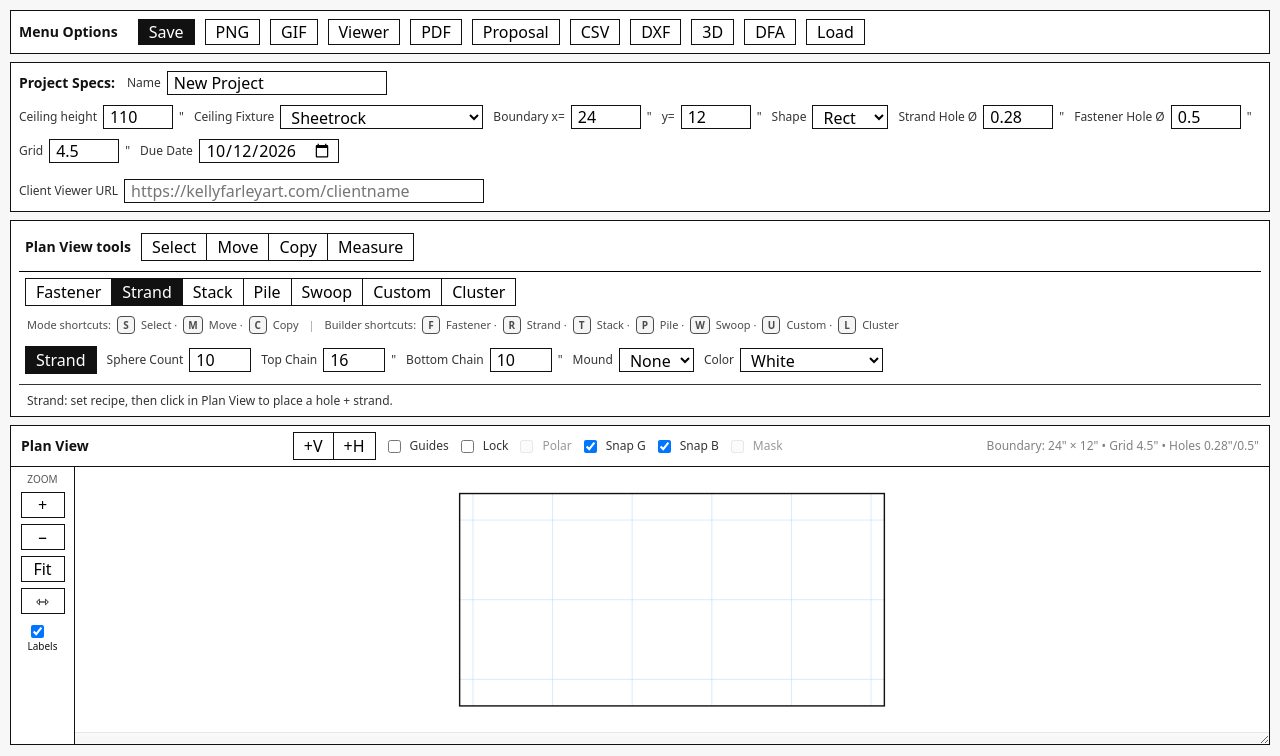
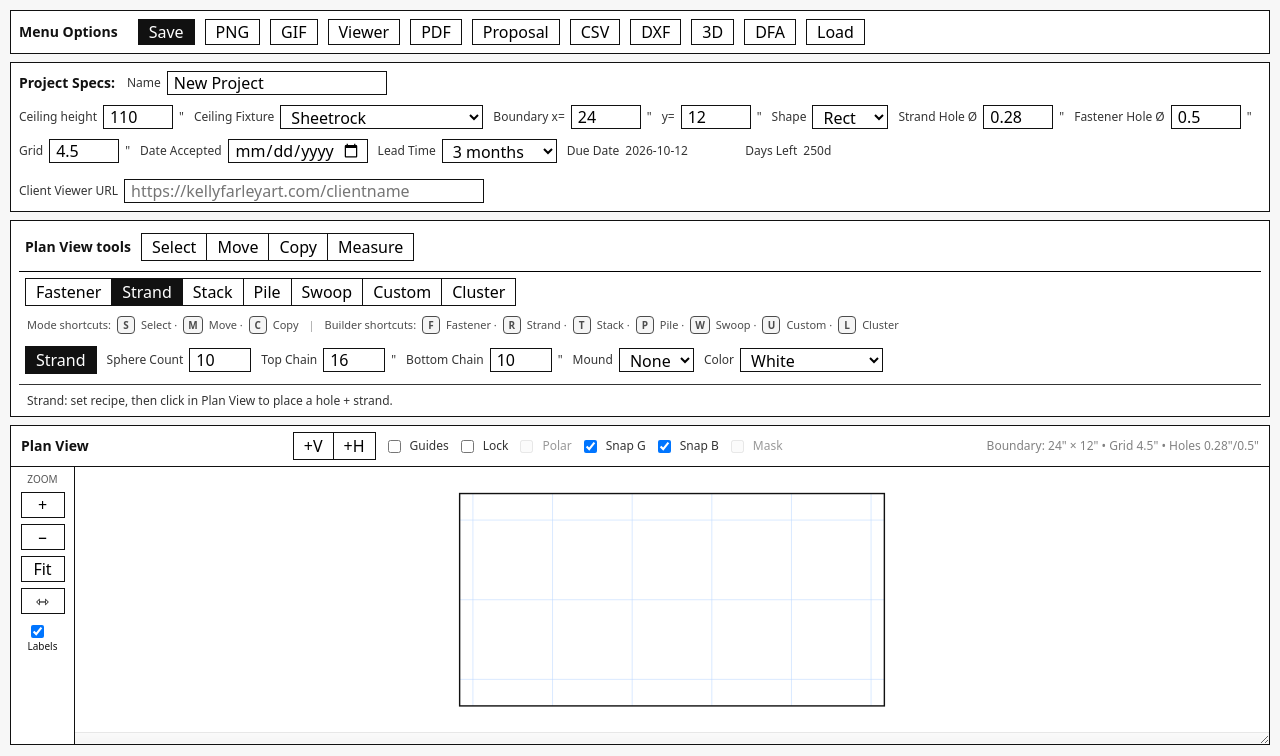
Before and after one commit to kellypfarley-studio/kellyfarleystudio, a React (Vite) app: page / in a window 1280 px wide. Shown: the top 756 px of the page. Built offline with nearby package versions, Linux system fonts and the light colour scheme.

Commit message:
Project specs: date accepted + lead time + countdown

```diff
--- a/src/components/ProjectSpecsBar.tsx
+++ b/src/components/ProjectSpecsBar.tsx
@@ -12,6 +12,35 @@ export type ProjectSpecsBarProps = {
 function num(v: string): number {
   const n = Number(v);
   return Number.isFinite(n) ? n : 0;
+}
+
+function parseIsoDate(value: string): Date | null {
+  const m = /^(\d{4})-(\d{2})-(\d{2})$/.exec(value);
+  if (!m) return null;
+  const y = Number(m[1]);
+  const mo = Number(m[2]) - 1;
+  const d = Number(m[3]);
+  const dt = new Date(y, mo, d);
+  if (Number.isNaN(dt.getTime())) return null;
+  return dt;
+}
+
+function formatIsoDate(dt: Date): string {
+  const y = dt.getFullYear();
+  const m = String(dt.getMonth() + 1).padStart(2, "0");
+  const d = String(dt.getDate()).padStart(2, "0");
+  return `${y}-${m}-${d}`;
+}
+
+function addMonthsClamped(base: Date, months: number): Date {
+  const y = base.getFullYear();
+  const m = base.getMonth();
+  const d = base.getDate();
+  const targetM = m + months;
+  const firstOfTarget = new Date(y, targetM, 1);
+  const lastDay = new Date(firstOfTarget.getFullYear(), firstOfTarget.getMonth() + 1, 0).getDate();
+  const clampedDay = Math.min(d, lastDay);
+  return new Date(firstOfTarget.getFullYear(), firstOfTarget.getMonth(), clampedDay);
 }
 
 export default function ProjectSpecsBar({ specs, onChange, dueDate, onDueDateChange }: ProjectSpecsBarProps) {
@@ -36,6 +65,20 @@ export default function ProjectSpecsBar({ specs, onChange, dueDate, onDueDateCha
 
   const viewerUrl = (specs.clientViewerUrl ?? "").trim();
   const [qrDataUrl, setQrDataUrl] = useState<string>("");
+  const acceptedDate = (specs.dateAccepted ?? "").trim();
+  const leadMonths = Math.min(12, Math.max(1, Math.floor(specs.leadTimeMonths ?? 3)));
+  const acceptedParsed = acceptedDate ? parseIsoDate(acceptedDate) : null;
+  const computedDue = acceptedParsed ? addMonthsClamped(acceptedParsed, leadMonths) : null;
+  const computedDueIso = computedDue ? formatIsoDate(computedDue) : "";
+
+  useEffect(() => {
+    if (!acceptedDate || !computedDueIso) return;
+    const currentDue = (specs.dueDate ?? "").trim();
+    if (currentDue !== computedDueIso) {
+      if (onDueDateChange) onDueDateChange(computedDueIso);
+      else onChange({ dueDate: computedDueIso });
+    }
+  }, [acceptedDate, computedDueIso, onChange, onDueDateChange, specs.dueDate]);
 
   useEffect(() => {
     let active = true;
@@ -173,16 +216,55 @@ export default function ProjectSpecsBar({ specs, onChange, dueDate, onDueDateCha
         </div>
 
         <div className="field">
-          <span className="smallLabel">Due Date</span>
+          <span className="smallLabel">Date Accepted</span>
           <input
             type="date"
-            value={dueDate ?? specs.dueDate ?? ""}
-            onChange={(e) => {
-              if (onDueDateChange) onDueDateChange(e.target.value);
-              else onChange({ dueDate: e.target.value });
-            }}
+            value={acceptedDate}
+            onChange={(e) => onChange({ dateAccepted: e.target.value })}
             style={{ width: 140 }}
           />
+        </div>
+
+        <div className="field">
+          <span className="smallLabel">Lead Time</span>
+          <select
+            value={leadMonths}
+            onChange={(e) => onChange({ leadTimeMonths: Math.max(1, Math.min(12, Math.floor(num(e.target.value)))) })}
+          >
+            {Array.from({ length: 12 }).map((_, idx) => {
+              const v = idx + 1;
+              return (
+                <option key={`lead-${v}`} value={v}>
+                  {v} month{v === 1 ? "" : "s"}
+                </option>
+              );
+            })}
+          </select>
+        </div>
+
+        <div className="field">
+          <span className="smallLabel">Due Date</span>
+          <span className="smallLabel" style={{ minWidth: 110 }}>
+            {computedDueIso || (dueDate ?? specs.dueDate ?? "") || "—"}
+          </span>
+        </div>
+
+        <div className="field">
+          <span className="smallLabel">Days Left</span>
+          <span className="smallLabel" style={{ minWidth: 90 }}>
+            {(() => {
+              const dueStr = computedDueIso || (dueDate ?? specs.dueDate ?? "");
+              const dueDt = dueStr ? parseIsoDate(dueStr) : null;
+              if (!dueDt) return "—";
+              const today = new Date();
+              today.setHours(0, 0, 0, 0);
+              const dd = new Date(dueDt);
+              dd.setHours(0, 0, 0, 0);
+              const diff = Math.round((dd.getTime() - today.getTime()) / (1000 * 60 * 60 * 24));
+              if (diff < 0) return `Overdue ${Math.abs(diff)}d`;
+              return `${diff}d`;
+            })()}
+          </span>
         </div>
       </div>
 
--- a/src/state/defaults.ts
+++ b/src/state/defaults.ts
@@ -38,6 +38,8 @@ export const DEFAULT_SPECS: ProjectSpecs = {
   boundaryHeightIn: 12,
   boundaryShape: "rect",
   ceilingFixtureType: "sheetrock",
+  dateAccepted: "",
+  leadTimeMonths: 3,
   snapToBoundary: true,
   snapToGuides: true,
   maskOutsideBoundary: false,
--- a/src/types/appTypes.ts
+++ b/src/types/appTypes.ts
@@ -26,6 +26,8 @@ export type ProjectSpecs = {
   boundaryHeightIn: number;
   boundaryShape?: BoundaryShape;
   ceilingFixtureType?: CeilingFixtureType;
+  dateAccepted?: string; // ISO date string (YYYY-MM-DD)
+  leadTimeMonths?: number; // 1-12
   snapToBoundary?: boolean;
   snapToGuides?: boolean;
   maskOutsideBoundary?: boolean;
```
